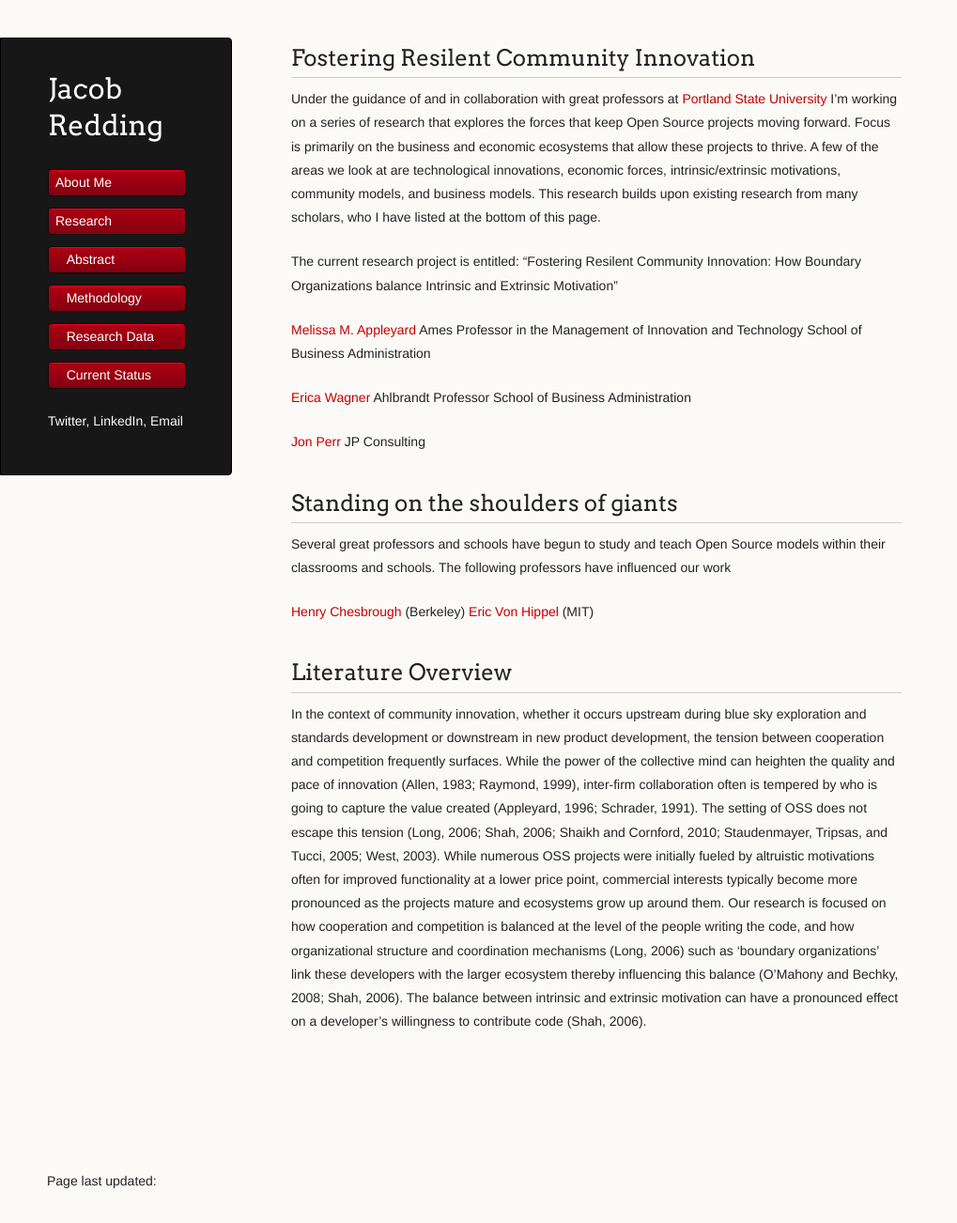
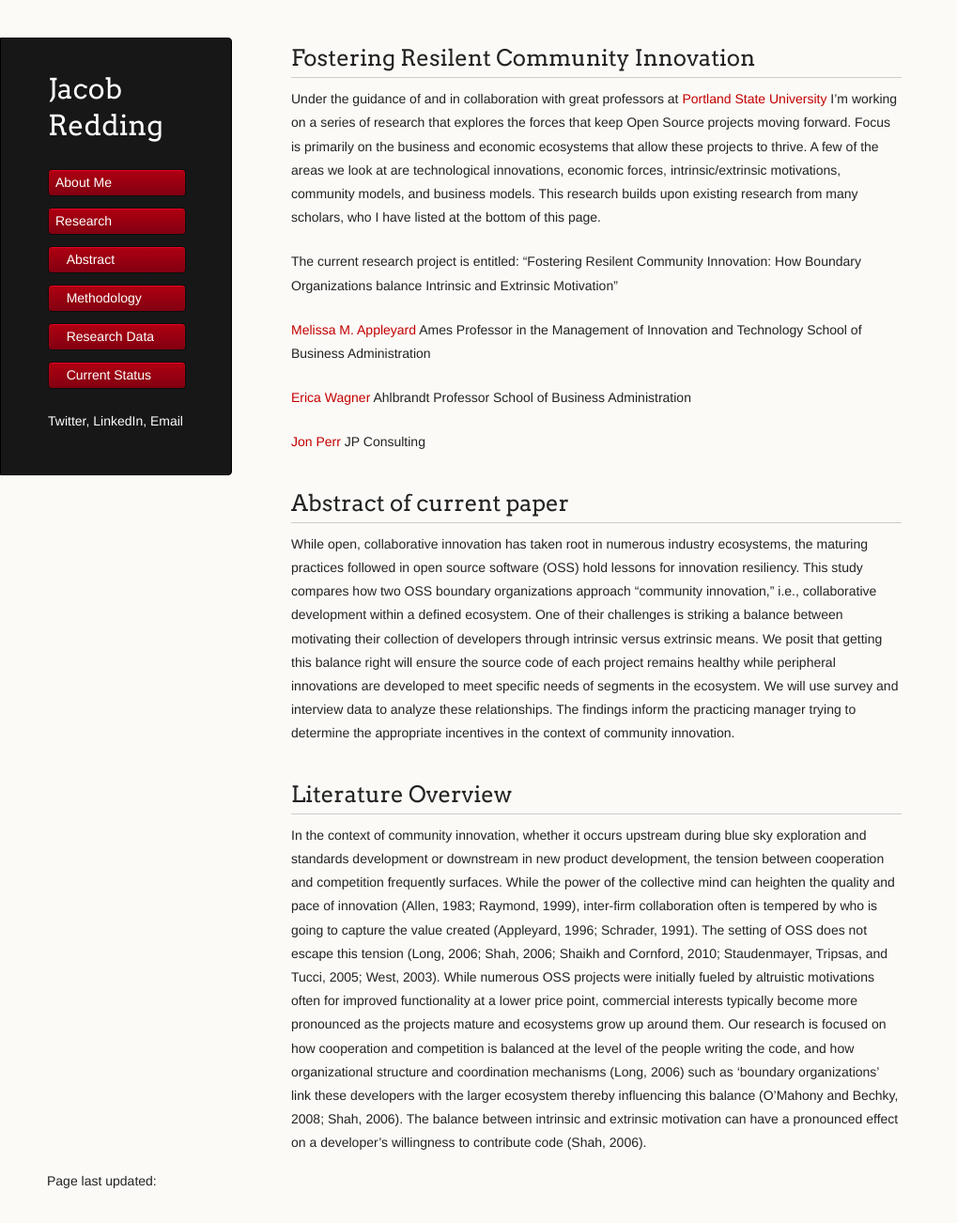
Before and after one commit to jredding/new-site, a Jekyll site: the page built from research/index.md, in a window 1280 px wide and 1302 px high. Shown: the whole window at 94% size, without its empty margins (0-1019 px from the left). Built offline with Jekyll 4.4.1, drawn with Linux system fonts in a browser that asks for light colours.

Commit message:
Update index.md

```diff
--- a/research/index.md
+++ b/research/index.md
@@ -19,14 +19,18 @@ School of Business Administration
 [Jon Perr](http://http://www.perrspectives.com "Jon Perr")
 JP Consulting
 
+## Abstract of current paper
+While open, collaborative innovation has taken root in numerous industry ecosystems, the maturing practices
+followed in open source software (OSS) hold lessons for innovation resiliency. This study compares how two
+OSS boundary organizations approach “community innovation,” i.e., collaborative development within a
+defined ecosystem. One of their challenges is striking a balance between motivating their collection of
+developers through intrinsic versus extrinsic means. We posit that getting this balance right will ensure the
+source code of each project remains healthy while peripheral innovations are developed to meet specific needs
+of segments in the ecosystem. We will use survey and interview data to analyze these relationships. The
+findings inform the practicing manager trying to determine the appropriate incentives in the context of
+community innovation.
 
 
-
-## Standing on the shoulders of giants
-Several great professors and schools have begun to study and teach Open Source models within their classrooms and schools. The following professors have influenced our work
-
-[Henry Chesbrough](http://facultybio.haas.berkeley.edu/faculty-list/chesbrough-henry) (Berkeley)
-[Eric Von Hippel](http://web.mit.edu/evhippel/www/) (MIT)
 
 ## Literature Overview
 
```
